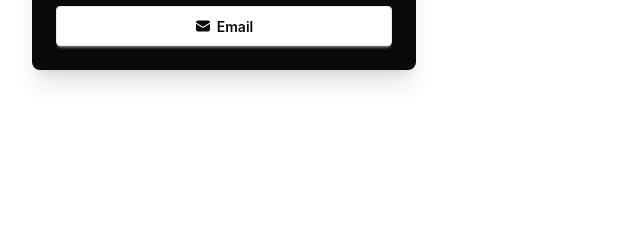
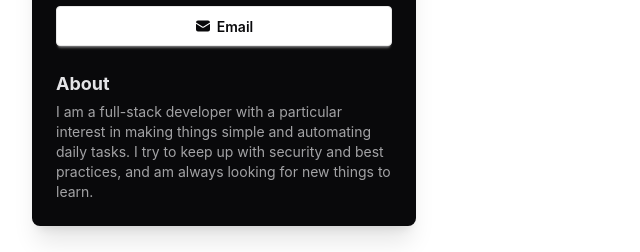
Before and after one commit to martinflischman/contact-card, a React (Vite) app: page / in a window 1280 px wide. Shown: the part 467-719 px from the top of the page, without its empty margins (0-640 px from the left). Built offline with nearby package versions, Linux system fonts and the light colour scheme.

Commit message:
feat: add about section to contact card
- Create the AboutSection component
- Add a developer bio to the profile card
- Integrate the section below the email button

```diff
--- a/src/App.jsx
+++ b/src/App.jsx
@@ -1,6 +1,7 @@
 import ProfileImage from "./components/ProfileImage";
 import ProfileInfo from "./components/ProfileInfo";
 import EmailButton from "./components/EmailButton";
+import AboutSection from "./components/AboutSection";
 
 export default function App() {
   return (
@@ -10,6 +11,7 @@ export default function App() {
         <div className="card-body items-center text-center">
           <ProfileInfo />
           <EmailButton />
+          <AboutSection />
         </div>
       </div>
     </div>
--- /dev/null
+++ b/src/components/AboutSection.jsx
@@ -0,0 +1,17 @@
+function AboutSection() {
+  return (
+    <>
+      <div className="w-full text-left mt-4">
+        <h3 className="text-lg font-bold text-neutral-content mb-1">About</h3>
+        <p className="text-sm text-neutral-content/70">
+          I am a full-stack developer with a particular interest in making
+          things simple and automating daily tasks. I try to keep up with
+          security and best practices, and am always looking for new things to
+          learn.
+        </p>
+      </div>
+    </>
+  );
+}
+
+export default AboutSection;
```
